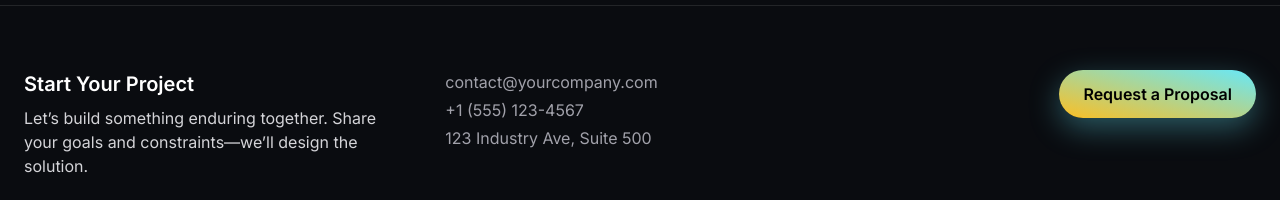
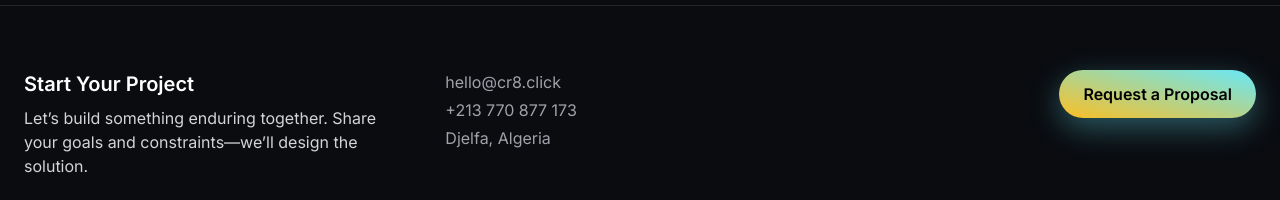
Before and after one commit to nikita1503agarwal/frontend-repo_sgtpi1rn_howb7u, a React (Vite) app: page / in a window 1280 px wide. Shown: the part 5890-6090 px from the top of the page. Built offline with nearby package versions, Linux system fonts and the light colour scheme; a web font is replaced by a local one.

Commit message:
Update project prj_sgtpi1rn - 2025-11-17T12:53:05.745Z

```diff
--- a/src/components/CTA.jsx
+++ b/src/components/CTA.jsx
@@ -16,7 +16,15 @@ export default function CTA() {
           <div className="relative">
             <motion.h3 initial={{ y: 10, opacity: 0 }} whileInView={{ y: 0, opacity: 1 }} transition={{ delay: 0.05, duration: 0.9 }} className="text-3xl md:text-5xl font-extrabold">Let’s build with intent.</motion.h3>
             <motion.p initial={{ y: 10, opacity: 0 }} whileInView={{ y: 0, opacity: 1 }} transition={{ delay: 0.12, duration: 0.9 }} className="mt-3 max-w-2xl text-zinc-300">Tell us about your goals, constraints, and timeline. We will craft a plan grounded in precision and clarity.</motion.p>
-            <motion.a href="#contact" whileHover={{ scale: 1.02, boxShadow: '0 10px 35px rgba(251,191,36,0.35)' }} transition={{ duration: 0.25, ease: 'easeOut' }} className="mt-8 inline-flex items-center justify-center rounded-full bg-gradient-to-tr from-amber-400 to-cyan-300 text-black font-semibold px-6 py-3">Request a Proposal</motion.a>
+            <motion.a
+              href="mailto:hello@cr8.click"
+              whileHover={{ scale: 1.02, boxShadow: '0 10px 35px rgba(251,191,36,0.35)' }}
+              transition={{ duration: 0.25, ease: 'easeOut' }}
+              className="mt-8 inline-flex items-center justify-center rounded-full bg-gradient-to-tr from-amber-400 to-cyan-300 text-black font-semibold px-6 py-3"
+              aria-label="Request a proposal by emailing hello at cr8 dot click"
+            >
+              Request a Proposal
+            </motion.a>
           </div>
         </motion.div>
       </div>
--- a/src/components/Footer.jsx
+++ b/src/components/Footer.jsx
@@ -8,12 +8,20 @@ export default function Footer() {
             <p className="text-zinc-300 mt-2">Let’s build something enduring together. Share your goals and constraints—we’ll design the solution.</p>
           </div>
           <div>
-            <div className="text-zinc-400">contact@yourcompany.com</div>
-            <div className="text-zinc-400 mt-1">+1 (555) 123-4567</div>
-            <div className="text-zinc-400 mt-1">123 Industry Ave, Suite 500</div>
+            <div className="text-zinc-400">
+              <a href="mailto:hello@cr8.click" className="hover:text-white transition" aria-label="Email hello at cr8 dot click">hello@cr8.click</a>
+            </div>
+            <div className="text-zinc-400 mt-1">
+              <a href="tel:+213770877173" className="hover:text-white transition" aria-label="Call plus two one three seven seven zero eight seven seven one seven three">+213 770 877 173</a>
+            </div>
+            <div className="text-zinc-400 mt-1">Djelfa, Algeria</div>
           </div>
           <div className="flex md:justify-end">
-            <a href="#" className="inline-flex items-center justify-center rounded-full bg-gradient-to-tr from-amber-400 to-cyan-300 text-black font-semibold px-6 py-3 shadow-[0_10px_30px_rgba(103,232,249,0.35)] hover:shadow-[0_14px_40px_rgba(103,232,249,0.55)] transition-shadow">
+            <a
+              href="mailto:hello@cr8.click"
+              className="inline-flex items-center justify-center rounded-full bg-gradient-to-tr from-amber-400 to-cyan-300 text-black font-semibold px-6 py-3 shadow-[0_10px_30px_rgba(103,232,249,0.35)] hover:shadow-[0_14px_40px_rgba(103,232,249,0.55)] transition-shadow"
+              aria-label="Request a proposal by email"
+            >
               Request a Proposal
             </a>
           </div>
```
Also changed, not shown: 1 other file (tests, documents, lock files or other folders).
